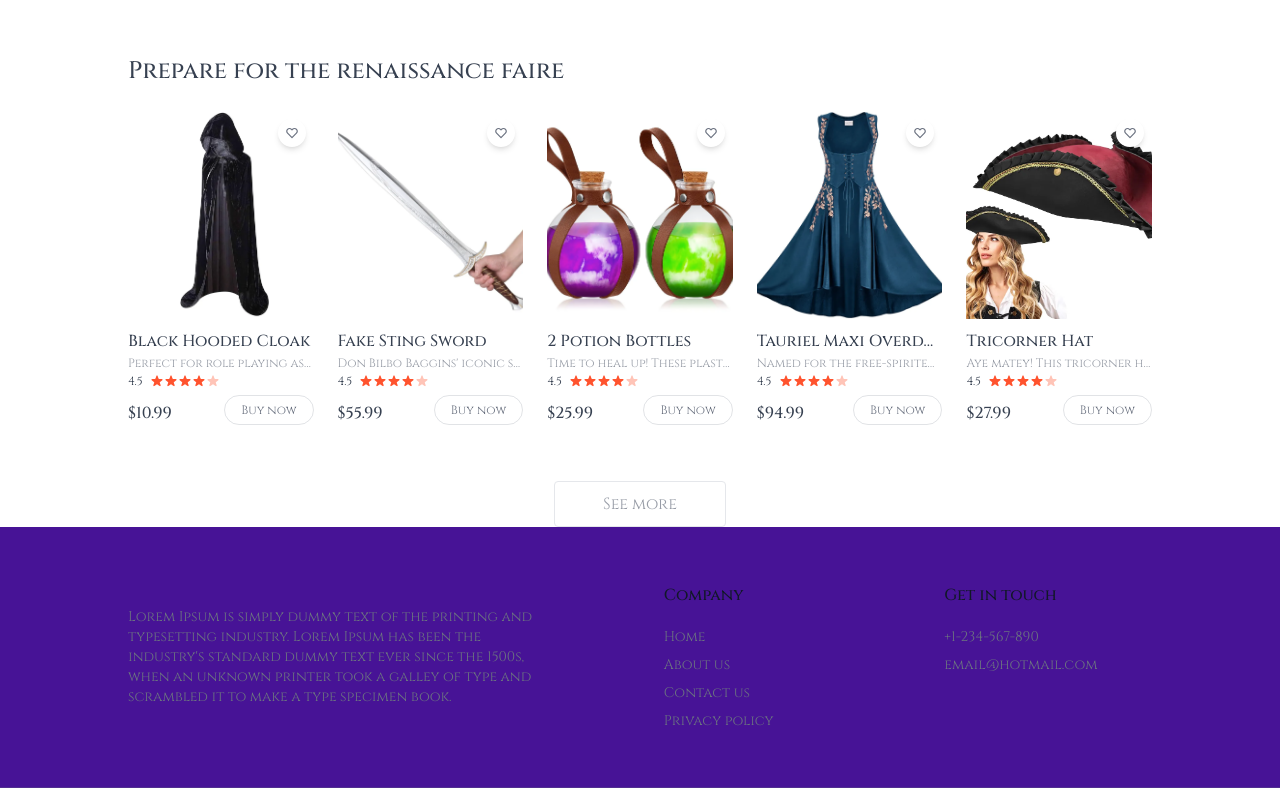
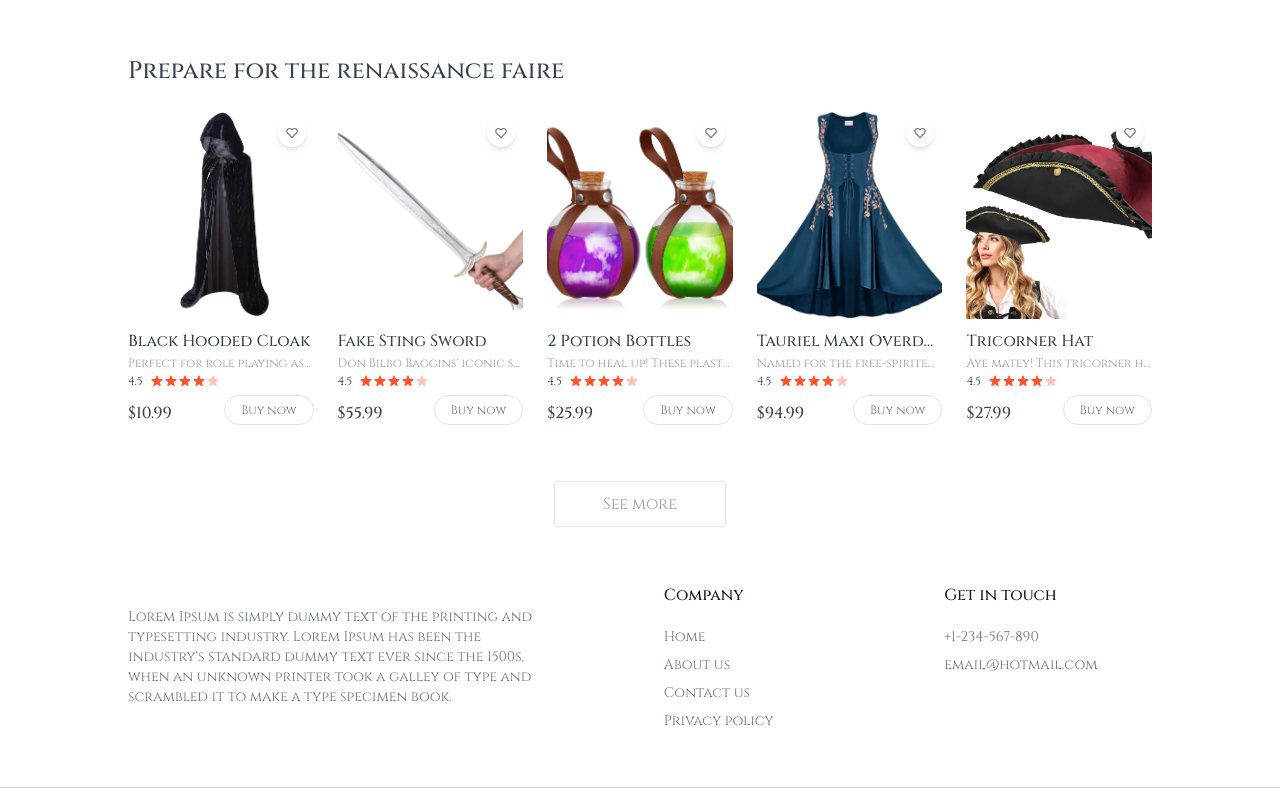
Before and after one commit to DJVelz/Nerdvana, a Next.js app: page / in a window 1280 px wide. Shown: the part 500-1288 px from the top of the page. Built offline with nearby package versions, Linux system fonts and the light colour scheme.

Commit message:
Made footer white again

```diff
--- a/components/Footer.jsx
+++ b/components/Footer.jsx
@@ -5,7 +5,7 @@ import Image from "next/image";
 const Footer = () => {
   return (
     <footer>
-      <div className="flex flex-col md:flex-row items-start justify-center px-6 md:px-16 lg:px-32 gap-10 py-14 border-b border-gray-500/30 text-gray-500 bg-purple">
+      <div className="flex flex-col md:flex-row items-start justify-center px-6 md:px-16 lg:px-32 gap-10 py-14 border-b border-gray-500/30 text-gray-500 bg-white">
         <div className="w-4/5">
           <p className="mt-6 text-sm">
             Lorem Ipsum is simply dummy text of the printing and typesetting
```
